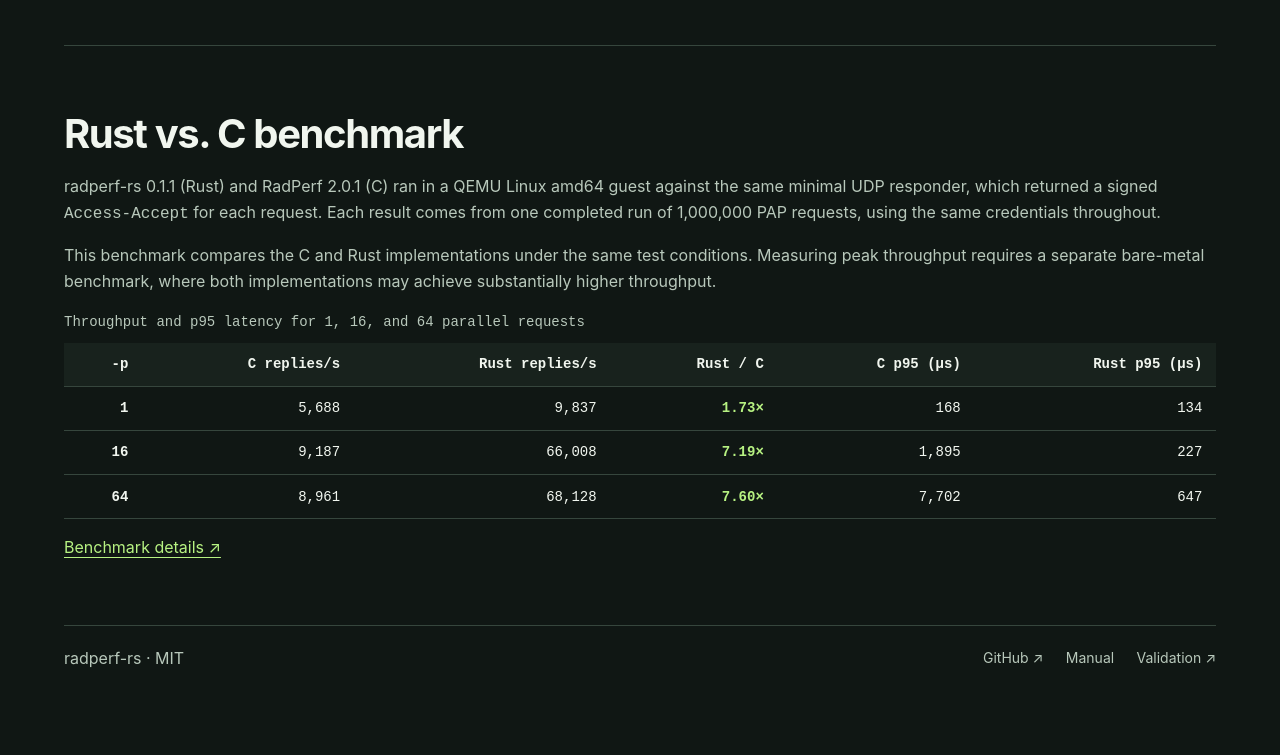
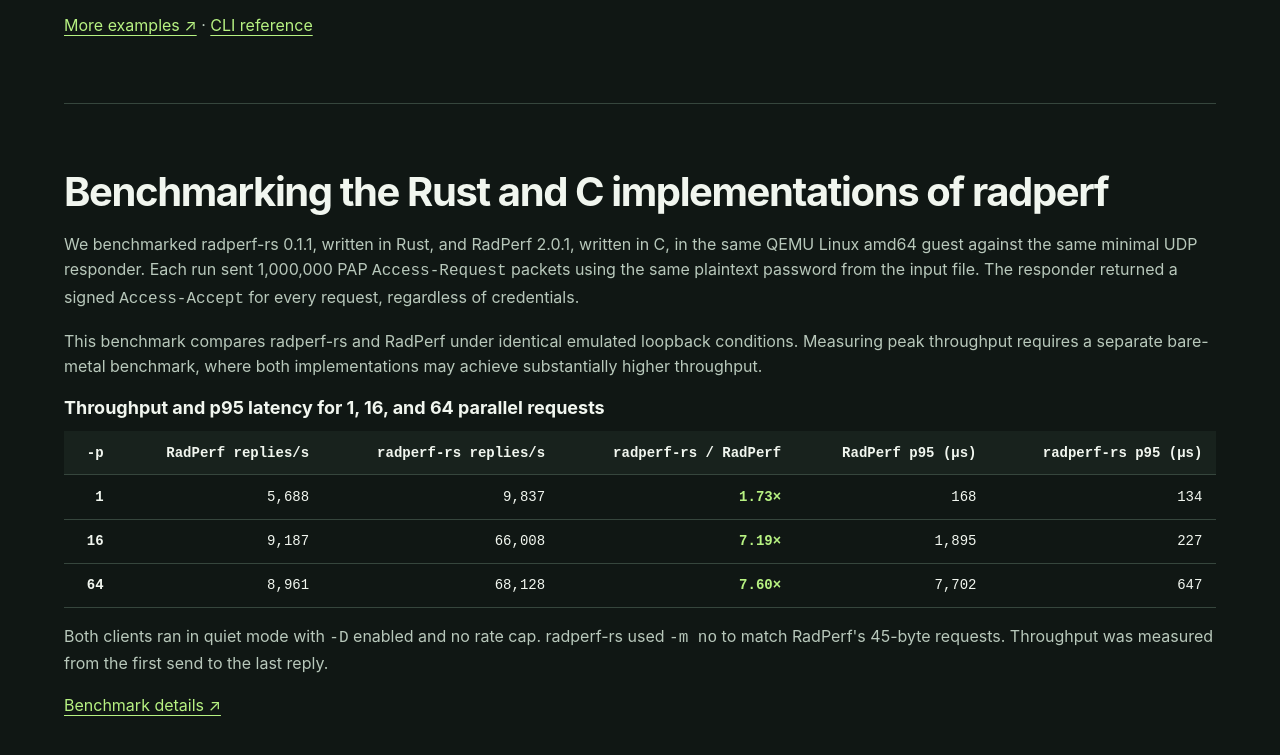
Before and after one commit to miniradius/radperf-rs, a plain HTML site: page site/index.html in a window 1280 px wide. Shown: the part 2027-2782 px from the top of the page. Before the commit the page ends 2718 px from the top, so only its background shows below. Drawn offline with Linux system fonts and the light colour scheme.

Commit message:
docs: clarify RadPerf compatibility and benchmark methodology

```diff
--- a/site/index.html
+++ b/site/index.html
@@ -44,7 +44,7 @@
     <section class="hero" aria-labelledby="title">
       <div>
         <h1 id="title">RADIUS load<br>testing in Rust</h1>
-        <p>radperf-rs load tests FreeRADIUS and other RADIUS servers with PAP, CHAP, and accounting traffic. It measures throughput, latency, and packet loss. Run it with <code class="hero-command">radperf</code></p>
+        <p>radperf-rs load tests FreeRADIUS and other RADIUS servers with PAP, CHAP, and accounting traffic. It measures throughput, latency, and packet loss. Run it with <code class="hero-command">radperf</code>, the same command name as RadPerf. See <a href="https://github.com/miniradius/radperf-rs#compatibility">compatibility notes</a> for differences that affect existing scripts.</p>
         <div class="actions">
           <a class="button" href="https://github.com/miniradius/radperf-rs/releases/latest">Download latest release ↗</a>
           <a href="#quick-start">Quick start ↓</a>
@@ -115,14 +115,14 @@ Packets/s         :  15957</code></pre>
       <p><a href="https://github.com/miniradius/radperf-rs/blob/HEAD/README.md#quick-start">More examples ↗</a> · <a href="manual.html">CLI reference</a></p>
     </section>
     <section id="benchmark" class="section">
-      <h2>Rust vs. C benchmark</h2>
-      <p>radperf-rs 0.1.1 (Rust) and RadPerf 2.0.1 (C) ran in a QEMU Linux amd64 guest against the same minimal UDP responder, which returned a signed <code>Access-Accept</code> for each request. Each result comes from one completed run of 1,000,000 PAP requests, using the same credentials throughout.</p>
-      <p>This benchmark compares the C and Rust implementations under the same test conditions. Measuring peak throughput requires a separate bare-metal benchmark, where both implementations may achieve substantially higher throughput.</p>
+      <h2>Benchmarking the Rust and C implementations of radperf</h2>
+      <p>We benchmarked radperf-rs 0.1.1, written in Rust, and RadPerf 2.0.1, written in C, in the same QEMU Linux amd64 guest against the same minimal UDP responder. Each run sent 1,000,000 PAP <code>Access-Request</code> packets using the same plaintext password from the input file. The responder returned a signed <code>Access-Accept</code> for every request, regardless of credentials.</p>
+      <p>This benchmark compares radperf-rs and RadPerf under identical emulated loopback conditions. Measuring peak throughput requires a separate bare-metal benchmark, where both implementations may achieve substantially higher throughput.</p>
       <div class="table-scroll" role="region" aria-label="Benchmark results" tabindex="0">
         <table>
           <caption>Throughput and p95 latency for 1, 16, and 64 parallel requests</caption>
           <thead>
-            <tr><th scope="col"><code>-p</code></th><th scope="col">C replies/s</th><th scope="col">Rust replies/s</th><th scope="col">Rust / C</th><th scope="col">C p95 (µs)</th><th scope="col">Rust p95 (µs)</th></tr>
+            <tr><th scope="col"><code>-p</code></th><th scope="col">RadPerf replies/s</th><th scope="col">radperf-rs replies/s</th><th scope="col">radperf-rs / RadPerf</th><th scope="col">RadPerf p95 (µs)</th><th scope="col">radperf-rs p95 (µs)</th></tr>
           </thead>
           <tbody>
             <tr><th scope="row">1</th><td>5,688</td><td>9,837</td><td>1.73×</td><td>168</td><td>134</td></tr>
@@ -131,7 +131,8 @@ Packets/s         :  15957</code></pre>
           </tbody>
         </table>
       </div>
-      <p><a href="https://github.com/miniradius/radperf-rs/blob/HEAD/README.md#rust-vs-c-benchmark">Benchmark details ↗</a></p>
+      <p>Both clients ran in quiet mode with <code>-D</code> enabled and no rate cap. radperf-rs used <code>-m no</code> to match RadPerf's 45-byte requests. Throughput was measured from the first send to the last reply.</p>
+      <p><a href="https://github.com/miniradius/radperf-rs/blob/HEAD/README.md#benchmarking-the-rust-and-c-implementations-of-radperf">Benchmark details ↗</a></p>
     </section>
   </main>
   <footer class="wrap footer">
--- a/site/style.css
+++ b/site/style.css
@@ -91,9 +91,16 @@ h1 {
 .cols { gap: 1.25rem; }
 .cols > div { padding: 1.25rem; background: var(--panel); border: 1px solid var(--line); border-radius: .5rem; }
 pre { overflow-x: auto; padding: .75rem; background: var(--background); border: 1px solid var(--line); border-radius: .3rem; font-size: .875rem; }
-.table-scroll { overflow-x: auto; }
+.table-scroll { overflow-x: auto; container-type: inline-size; }
 table { width: 100%; border-collapse: collapse; white-space: nowrap; font-size: .875rem; }
-caption { text-align: left; color: var(--muted); padding-bottom: .6rem; }
+.table-scroll caption {
+  max-inline-size: 100cqi;
+  padding-bottom: .75rem;
+  color: var(--ink);
+  font: 700 1.125rem/1.3 'Inter', system-ui, sans-serif;
+  text-align: left;
+  white-space: normal;
+}
 th, td { text-align: right; border-bottom: 1px solid var(--line); padding: .65rem .85rem; }
 thead { background: var(--panel); }
 tbody td:nth-child(4) { color: var(--accent); font-weight: 700; }
```
Also changed, not shown: 6 other files.
